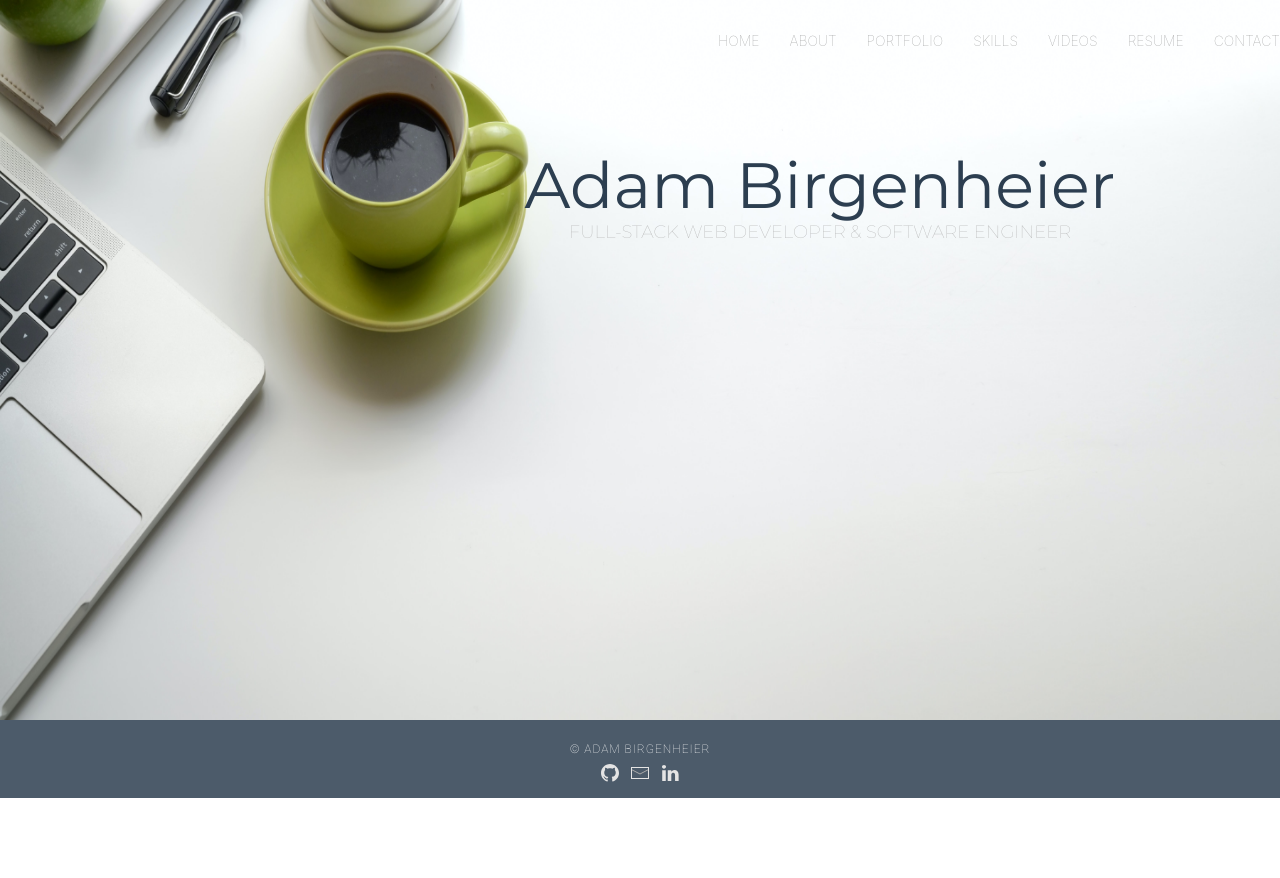
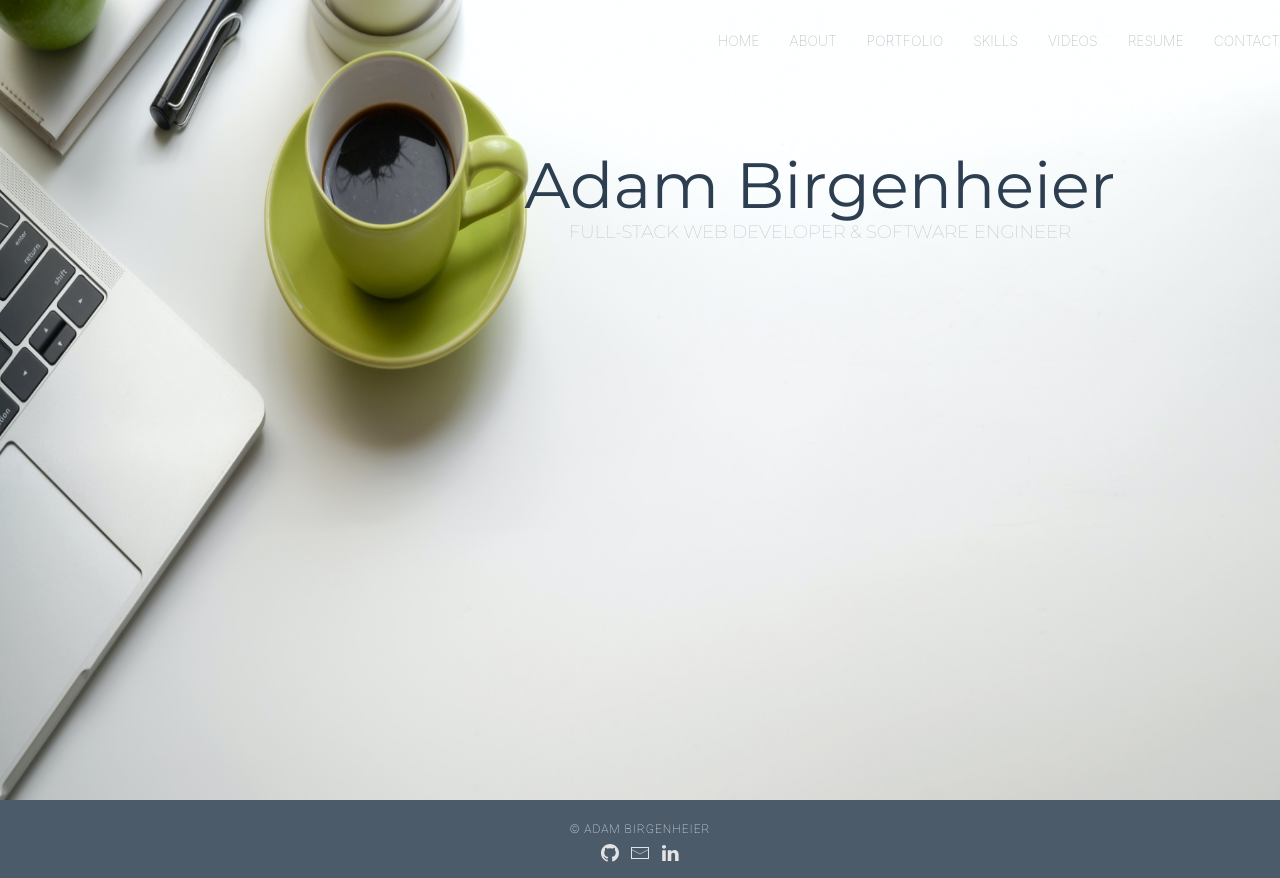
Before and after one commit to Adambear1/react-portfolio, a React (Create React App) app in the folder client/: page / in a window 1280 px wide. Before the commit the page ends 800 px from the top, so only its background shows below. Built offline with nearby package versions, Linux system fonts and the light colour scheme.

Commit message:
background pic udpate

```diff
--- a/client/src/components/BackgroundImage/style.css
+++ b/client/src/components/BackgroundImage/style.css
@@ -7,7 +7,7 @@
   animation: fadeIn;
   animation-duration: 3s;
   background-size: 100% 100%;
-  /* height: 100vh; */
+  height: 100vh;
 }
 /*
 @media screen and (max-width: 700px){
--- a/client/src/index.css
+++ b/client/src/index.css
@@ -2,6 +2,7 @@ body {
   font-family: "Roboto", sans-serif !important;
   font-weight: 300;
   color: gray;
+  height: 100% !important;
   font-size: 0.85rem;
 }
 
```
Also changed, not shown: 1 other file (tests, documents, lock files or other folders).
